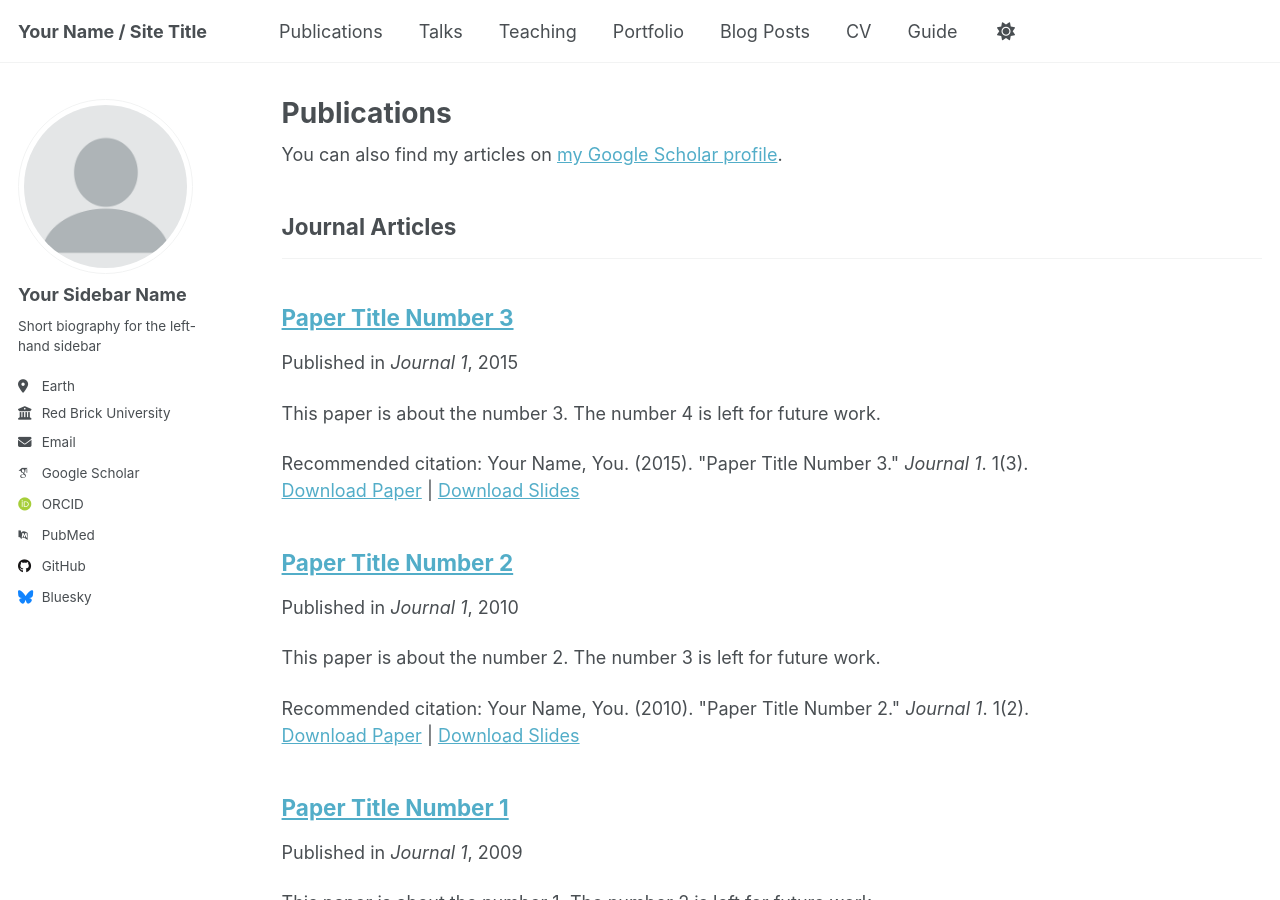
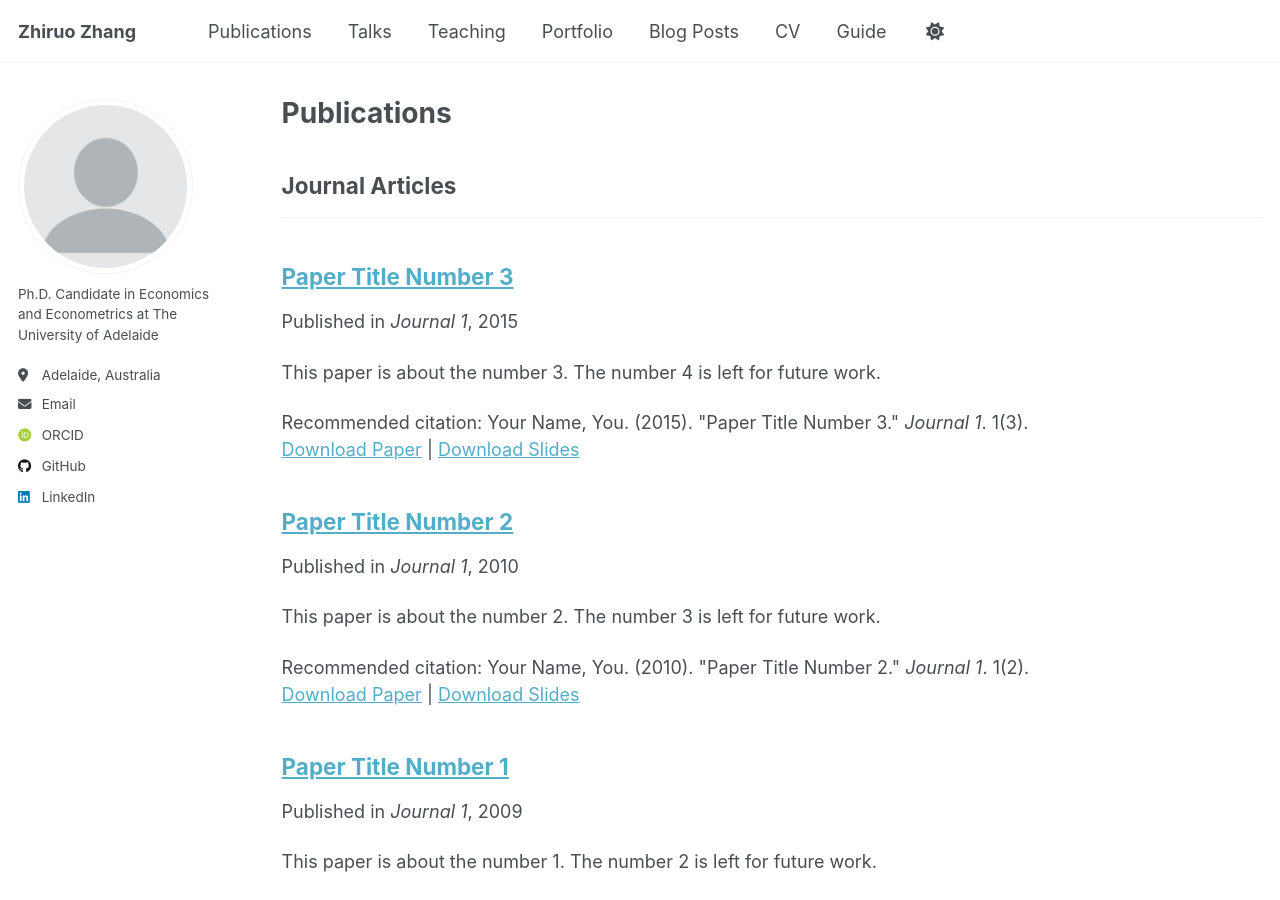
Before and after one commit to zhiruozzr/zhiruozzr.github.io, a Jekyll site: the page built from _pages/publications.html, in a window 1280 px wide and 900 px high. Built offline with Jekyll 4.4.1, drawn with Linux system fonts in a browser that asks for light colours; some web fonts are replaced; a script that is not in the unit is left out; some of the changed text lies outside the part shown.

Commit message:
Update _config.yml

```diff
--- a/_config.yml
+++ b/_config.yml
@@ -9,10 +9,10 @@
 # Basic Site Settings
 locale                   : "en-US"
 site_theme               : "default" # Currently available options are "default", "air"
-title                    : "Your Name / Site Title"
+title                    : "Zhiruo Zhang"
 title_separator          : "-"
-name                     : &name "Your Name"
-description              : &description "Your Name's academic portfolio"   # Update this with a general description of your site, this is the default if not overridden by a page
+name                     : &name "Zhiruo (Rachel) Zhang 张芷若"
+description              : &description "Ph.D. Candidate in Economics and Econometrics at The University of Adelaide"   # Update this with a general description of your site, this is the default if not overridden by a page
 url                      : https://academicpages.github.io # The base hostname & protocol for your site e.g. "https://[your GitHub username].github.io",
                                                            # or if you already have some other page hosted on Github then use "https://[your GitHub username].github.io/[Your Repo Name]"
 baseurl                  : "" # the subpath of your site, e.g. "/blog"
@@ -24,60 +24,33 @@ repository               : "academicpages/academicpages.github.io"
 author:
   # Biographic information
   avatar           : "profile.png"
-  name             : "Your Sidebar Name"
-  pronouns         : # example: "she/her"
-  bio              : "Short biography for the left-hand sidebar"
-  location         : "Earth"
-  employer         : "Red Brick University"
-  uri              : # URL
-  email            : "none@example.org"
+  bio       : "Ph.D. Candidate in Economics and Econometrics at The University of Adelaide"
+  location  : "Adelaide, Australia"
+  email     : "zhiruo.zhang@adelaide.edu.au"
+  github    : "zhiruozzr"
+  linkedin  : "https://www.linkedin.com/in/zhiruo-zhang-016b86179/"
+  orcid     : "https://orcid.org/0000-0002-4887-3068"
 
   # Academic websites
-  academia         : # URL
-  arxiv            : # URL - Update with the correct link to your profile
-  googlescholar    : "https://scholar.google.com/citations?user=PS_CX0AAAAAJ"
-  inspire-hep      : # URL
-  impactstory      : # URL
-  orcid            : "http://orcid.org/yourorcidurl"
-  semantic         : # URL
-  pubmed           : "https://www.ncbi.nlm.nih.gov/pubmed/?term=john+snow"
-  researchgate     : # URL
-  scopus           : # URL
+ #  academia         : # URL
+ #  arxiv            : # URL - Update with the correct link to your profile
+ #  googlescholar    : "https://scholar.google.com/citations?user=PS_CX0AAAAAJ"
+ #  inspire-hep      : # URL
+  # impactstory      : # URL
+ #  orcid            : "http://orcid.org/yourorcidurl"
+  # semantic         : # URL
+  # pubmed           : "https://www.ncbi.nlm.nih.gov/pubmed/?term=john+snow"
+  # researchgate     : # URL
+  # scopus           : # URL
 
   # Repositories and software development
-  bitbucket        : # Username - Update with your username on the site
-  codepen          : # Username
-  dribbble         : # Username
-  github           : "academicpages"
-  kaggle           : # Username
-  stackoverflow    : # User number or user number and name (i.e., use "1" or "1/jeff-atwood")
+ #  bitbucket        : # Username - Update with your username on the site
+ #  codepen          : # Username
+ #  dribbble         : # Username
+ #  github           : "academicpages"
+ #  kaggle           : # Username
+ #  stackoverflow    : # User number or user number and name (i.e., use "1" or "1/jeff-atwood")
 
-  # Social media
-  artstation       : # Username
-  bluesky          : "bsky.app" # Replace this with you Bluesky username
-  facebook         : # Username
-  flickr           : # Username
-  foursquare       : # Username
-  goodreads        : # Username
-  google_plus      : # Username
-  keybase          : # Username
-  instagram        : # Username
-  lastfm           : # Username
-  linkedin         : # Username
-  mastodon         : # URL
-  medium           : # URL
-  pinterest        : # Username
-  soundcloud       : # Username
-  steam            : # Username
-  telegram         : # URL
-  tumblr           : # Username
-  twitter          : # Username for X / Twitter
-  vine             : # Username
-  weibo            : # Username
-  wikipedia        : # Username
-  xing             : # Username
-  youtube          : # Username
-  zhihu            : # Username
 
 # Publication Category - The following the list of publication categories and their headings
 publication_category:
```
